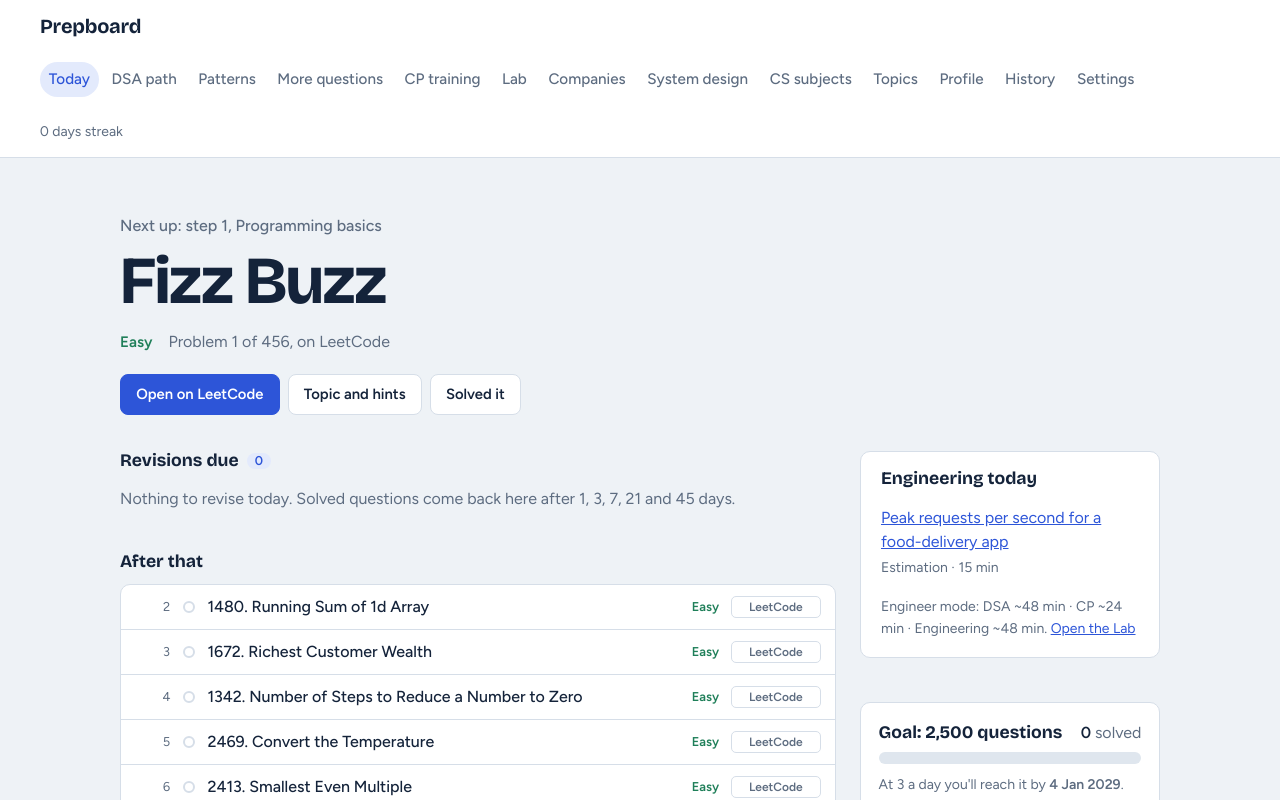
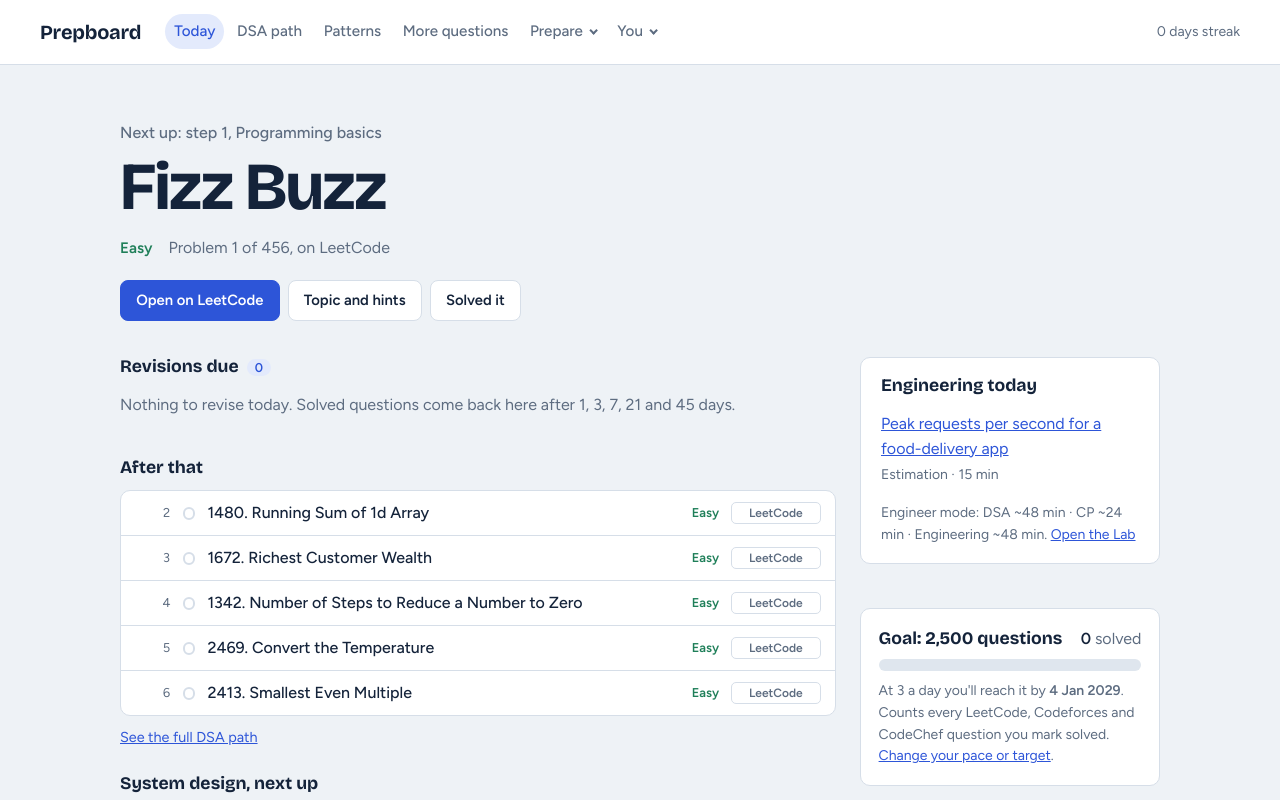
Before and after one commit to swaraj-acharya/PrepBoard, a Next.js app: page / in a window 1280 px wide. Shown: the top 800 px of the page. Built offline with nearby package versions, Linux system fonts and the light colour scheme.

Commit message:
New Header design

```diff
--- a/app/globals.css
+++ b/app/globals.css
@@ -41,7 +41,7 @@ h3 { font-size: 1rem; font-weight: 700; margin: 1.25rem 0 .25rem; }
 /* nav */
 .nav { display: flex; align-items: center; gap: 1.5rem; padding: .9rem clamp(1rem, 4vw, 2.5rem); border-bottom: 1px solid var(--line); background: var(--card); position: sticky; top: 0; z-index: 10; flex-wrap: wrap; }
 .brand { font: 700 1.25rem var(--display); color: var(--ink); text-decoration: none; letter-spacing: -.01em; }
-.nav-links { display: flex; gap: .25rem; flex: 1; }
+.nav-links { display: flex; align-items: center; gap: .25rem; flex: 1; }
 .nav-links a { color: var(--muted); text-decoration: none; padding: .35rem .7rem; border-radius: 999px; font-weight: 500; }
 .nav-links a:hover { color: var(--ink); }
 .nav-links a.on { background: var(--cobalt-soft); color: var(--cobalt); }
@@ -188,7 +188,9 @@ h3 { font-size: 1rem; font-weight: 700; margin: 1.25rem 0 .25rem; }
   .side { order: -1; }
   .freq { display: none; }
   .nav { gap: .75rem; }
-  .nav-links { order: 3; flex-basis: 100%; overflow-x: auto; }
+  .nav-links { order: 3; flex-basis: 100%; flex-wrap: wrap; }
+  .nav-menu { position: static; }
+  .nav-links .nav-drop { left: .75rem; right: .75rem; min-width: 0; max-height: calc(100dvh - 7rem); overflow-y: auto; }
   .prow { gap: .5rem; padding: .6rem; }
   .prow .idx { width: 1.6rem; }
   .diff { min-width: 3.6rem; }
@@ -614,3 +616,17 @@ code { font: .88em ui-monospace, "Cascadia Code", Consolas, monospace; backgroun
 .pat-lookup, .pat-limits { padding-left: 1.1rem; display: grid; gap: .35rem; }
 .pat-lookup a { font-weight: 600; white-space: nowrap; }
 @media (max-width: 640px) { .pat-lookup a { white-space: normal; } }
+
+/* header dropdowns (Prepare, You) */
+.nav-menu { position: relative; }
+.nav-trigger { font: inherit; font-weight: 500; font-size: .95rem; color: var(--muted); background: none; border: 0; cursor: pointer; padding: .35rem .55rem; border-radius: 999px; display: inline-flex; align-items: center; gap: .4rem; white-space: nowrap; }
+.nav-trigger:hover, .nav-trigger[aria-expanded="true"] { color: var(--ink); }
+.nav-trigger.on { background: var(--cobalt-soft); color: var(--cobalt); }
+.nav-trigger:focus-visible, .nav-drop a:focus-visible { outline: 2px solid var(--cobalt); outline-offset: 2px; }
+.caret { width: .4rem; height: .4rem; border-right: 2px solid currentColor; border-bottom: 2px solid currentColor; transform: rotate(45deg) translateY(-2px); transition: transform .15s; }
+.nav-trigger[aria-expanded="true"] .caret { transform: rotate(-135deg) translateY(-1px); }
+.nav-drop { position: absolute; top: calc(100% + .45rem); left: 0; z-index: 20; list-style: none; margin: 0; padding: .35rem; min-width: 16rem; background: var(--card); border: 1px solid var(--line); border-radius: var(--r); box-shadow: 0 10px 30px rgb(20 35 58 / .16); }
+.nav-links .nav-drop a { display: grid; gap: .05rem; padding: .5rem .7rem; border-radius: 8px; color: var(--ink); white-space: normal; font-size: .95rem; }
+.nav-links .nav-drop a:hover { background: var(--paper); color: var(--ink); }
+.nav-links .nav-drop a.on { background: var(--cobalt-soft); color: var(--cobalt); }
+.nav-drop a small { color: var(--muted); font-size: .78rem; font-weight: 400; }
--- a/components/Nav.jsx
+++ b/components/Nav.jsx
@@ -1,10 +1,10 @@
 "use client";
+import { useEffect, useId, useRef, useState } from "react";
 import Link from "next/link";
 import { usePathname } from "next/navigation";
 import { useStore, streak } from "@/lib/store";
 import { useSyncStatus, syncActions } from "@/components/LocalSync";
-
-const LINKS = [["/", "Today"], ["/path", "DSA path"], ["/patterns", "Patterns"], ["/practice", "More questions"], ["/cp", "CP training"], ["/lab", "Lab"], ["/companies", "Companies"], ["/system-design", "System design"], ["/cs", "CS subjects"], ["/topics", "Topics"], ["/profile", "Profile"], ["/history", "History"], ["/settings", "Settings"]];
+import { NAV_TOP, NAV_MENUS, isActive } from "@/lib/nav";
 
 export default function Nav() {
   const path = usePathname();
@@ -12,17 +12,59 @@ export default function Nav() {
   const s = streak(activity);
   const sync = useSyncStatus();
   return (
-    <nav className="nav">
+    <nav className="nav" aria-label="Main">
       <Link href="/" className="brand">Prepboard</Link>
       <div className="nav-links">
-        {LINKS.map(([href, label]) => {
-          const on = href === "/" ? path === "/" : path.startsWith(href);
+        {NAV_TOP.map(([href, label]) => {
+          const on = isActive(path, href);
           return <Link key={href} href={href} className={on ? "on" : ""} aria-current={on ? "page" : undefined}>{label}</Link>;
         })}
+        {NAV_MENUS.map(m => <NavMenu key={m.label} label={m.label} items={m.items} path={path} />)}
       </div>
       <FolderBadge sync={sync} />
       <span className="streak" title="Days in a row with at least one solve or revision">{s} day{s === 1 ? "" : "s"} streak</span>
     </nav>
+  );
+}
+
+// A dropdown that opens on click (works on touch too). It closes when you pick a page, click elsewhere,
+// press Escape, or tab out of it. It remembers the page it was opened on, so changing page closes it.
+function NavMenu({ label, items, path }) {
+  const [openOn, setOpenOn] = useState(null);
+  const open = openOn === path;
+  const box = useRef(null);
+  const id = useId();
+  const on = items.some(([href]) => isActive(path, href));
+
+  useEffect(() => {
+    if (!open) return;
+    const away = e => { if (!box.current?.contains(e.target)) setOpenOn(null); };
+    const key = e => { if (e.key === "Escape") { setOpenOn(null); box.current?.querySelector("button")?.focus(); } };
+    document.addEventListener("pointerdown", away);
+    document.addEventListener("keydown", key);
+    return () => { document.removeEventListener("pointerdown", away); document.removeEventListener("keydown", key); };
+  }, [open]);
+
+  return (
+    <div className="nav-menu" ref={box} onBlur={e => { if (e.relatedTarget && !e.currentTarget.contains(e.relatedTarget)) setOpenOn(null); }}>
+      <button type="button" className={`nav-trigger${on ? " on" : ""}`} aria-expanded={open} aria-controls={id} onClick={() => setOpenOn(open ? null : path)}>
+        {label}<span className="caret" aria-hidden="true" />
+      </button>
+      {open && (
+        <ul className="nav-drop" id={id}>
+          {items.map(([href, text, hint]) => {
+            const here = isActive(path, href);
+            return (
+              <li key={href}>
+                <Link href={href} className={here ? "on" : ""} aria-current={here ? "page" : undefined} onClick={() => setOpenOn(null)}>
+                  <span>{text}</span><small>{hint}</small>
+                </Link>
+              </li>
+            );
+          })}
+        </ul>
+      )}
+    </div>
   );
 }
 
--- /dev/null
+++ b/lib/nav.js
@@ -0,0 +1,33 @@
+// The header menu. Four everyday links stay visible; everything else lives in two dropdowns so the bar isn't crowded.
+// Each entry is [route, label, hint]. `npm test` checks every page has exactly one entry here.
+export const NAV_TOP = [
+  ["/", "Today"],
+  ["/path", "DSA path"],
+  ["/patterns", "Patterns"],
+  ["/practice", "More questions"],
+];
+
+export const NAV_MENUS = [
+  {
+    label: "Prepare",
+    items: [
+      ["/topics", "Topics", "Every topic explained simply"],
+      ["/companies", "Companies", "Questions asked by each company"],
+      ["/cp", "CP training", "AtCoder and Codeforces ladders"],
+      ["/system-design", "System design", "Roadmap, HLD and LLD questions"],
+      ["/cs", "CS subjects", "DBMS, OS, networks, OOPs, SQL"],
+      ["/lab", "Lab", "Engineering reasoning challenges"],
+    ],
+  },
+  {
+    label: "You",
+    items: [
+      ["/profile", "Profile", "Your solves, ratings and evidence"],
+      ["/history", "History", "Everything you solved or revised"],
+      ["/settings", "Settings", "Language, goals, repo folder"],
+    ],
+  },
+];
+
+// "/lab" is active on "/lab" and "/lab/some-id", but "/path" is not active on "/pathway".
+export const isActive = (path, href) => href === "/" ? path === "/" : path === href || path.startsWith(href + "/");
--- a/package.json
+++ b/package.json
@@ -7,7 +7,7 @@
     "build": "next build",
     "start": "next start",
     "data": "node scripts/build-data.mjs",
-    "test": "node --test scripts/prepboard.test.mjs scripts/patterns.test.mjs scripts/patternGuide.test.mjs",
+    "test": "node --test scripts/prepboard.test.mjs scripts/patterns.test.mjs scripts/patternGuide.test.mjs scripts/nav.test.mjs",
     "validate": "node scripts/validate-data.mjs",
     "check-links": "node scripts/check-links.mjs"
   },
```
Also changed, not shown: 1 other file (tests, documents, lock files or other folders).
